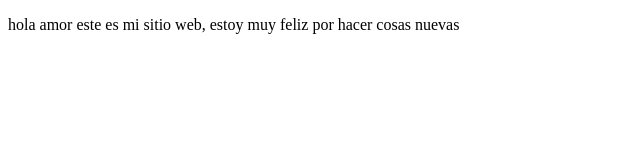
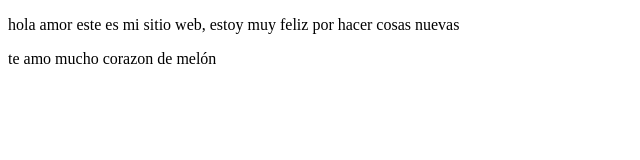
Before and after one commit to D4RKHUN73R/proyectoDemoCursoPrework, a plain HTML site: page index.html in a window 1280 px wide. Shown: the whole page, without its empty margins (0-640 px from the left). Drawn offline with Linux system fonts and the light colour scheme.

Commit message:
first commit

```diff
--- a/index.html
+++ b/index.html
@@ -8,5 +8,6 @@
 </head>
 <body>
     <p>hola amor este es mi sitio web, estoy muy feliz por hacer cosas nuevas</p>
+    <p>te amo mucho corazon de melón</p>
 </body>
 </html>
```
